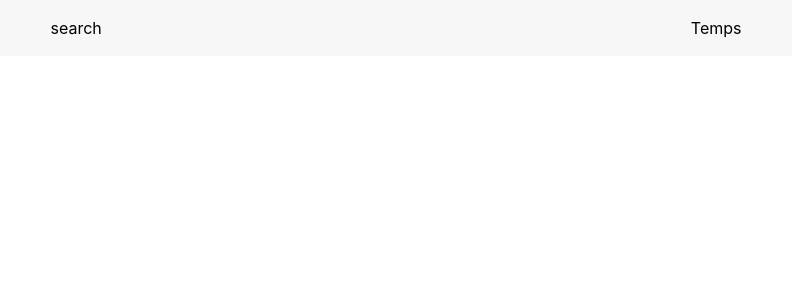
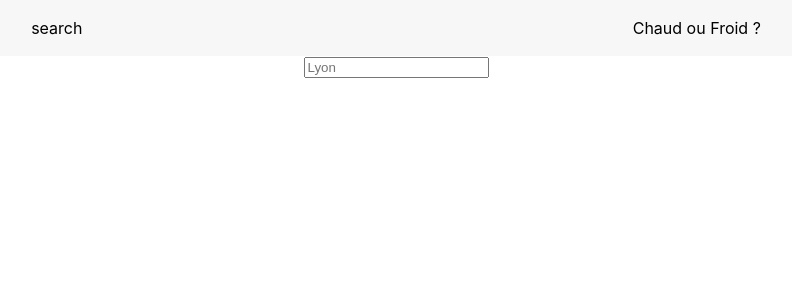
Before and after one commit to thomas37000/openweathermap, a React (Create React App) app: page /temps in a window 1280 px wide. Shown: the top 300 px of the page, without its empty margins (244-1036 px from the left). Built offline with nearby package versions, Linux system fonts and the light colour scheme.

Commit message:
do a ternary condition in the 2° page

```diff
--- a/src/components/Nav/Nav.jsx
+++ b/src/components/Nav/Nav.jsx
@@ -13,7 +13,7 @@ const Nav = () => {
       </div>
       <div className="nav-links">
         <Link to="/temps" className="name-link">
-          Temps
+          Chaud ou Froid ?
         </Link>
       </div>
     </div>
--- a/src/components/Search.jsx
+++ b/src/components/Search.jsx
@@ -2,7 +2,7 @@ import React, { useState } from "react";
 import { fetchWeather } from "../api/api";
 
 export default function Search() {
-  const [cities, setCities] = useState("Lyon");
+  const [cities, setCities] = useState("");
   const [weather, setWeather] = useState({});
 
   const search = async (e) => {
@@ -31,6 +31,7 @@ export default function Search() {
         />
 
         {weather.main && (
+          <>
             <div className="city">
               <h2 className="city-name">
                 <span>{weather.name}</span>
@@ -42,6 +43,7 @@ export default function Search() {
                 </h3>
               </div>
             </div>
+          </>
         )}
       </div>
     </>
--- a/src/components/Temps.jsx
+++ b/src/components/Temps.jsx
@@ -1,14 +1,52 @@
 import React, { useState } from "react";
 import PropTypes from "prop-types";
+import { fetchWeather } from "../api/api";
 
 const Temps = ({ name, temps_max, temps_min }) => {
-  const [cold, setCold] = useState("Il fait froid");
-  const [warm, setWarm] = useState("Il fait chaud");
+  const [cold] = useState("Il fait froid");
+  const [warm] = useState("Il fait chaud");
+  const [cities, setCities] = useState("");
+  const [weather, setWeather] = useState({});
+
+  const search = async (e) => {
+    if (e.key === "Enter") {
+      const res = await fetchWeather(cities);
+      setWeather(res);
+      setCities("");
+      console.log("api", res);
+    }
+  };
+  const handleChange = (e) => setCities(e.target.value);
 
   return (
-    <div>
-      <div className="city-name">{name}</div>
-      <div className="temps">{(temps_max, temps_min)}</div>
+    <div className="search">
+      <input
+        type="text"
+        name="search"
+        id="searchBar"
+        className="search-bar"
+        placeholder="Lyon"
+        value={cities}
+        onChange={handleChange}
+        onKeyPress={search}
+      />
+
+      {weather.main && (
+        <>
+          <div className="city">
+            <h2 className="city-name">
+              <span>{weather.name}</span>
+            </h2>
+            <div className="city-temp">
+              <h3>
+                {Math.round(weather.main.temp)}
+                <sup>&deg;C</sup>
+              </h3>
+            </div>
+          </div>
+          <div>{weather.main.temp < 15 ? cold : warm}</div>
+        </>
+      )}
     </div>
   );
 };
```
Also changed, not shown: src/api/apiByid.js (added, +16 -0 lines). Lines whose indentation alone changed are shown as unchanged.
